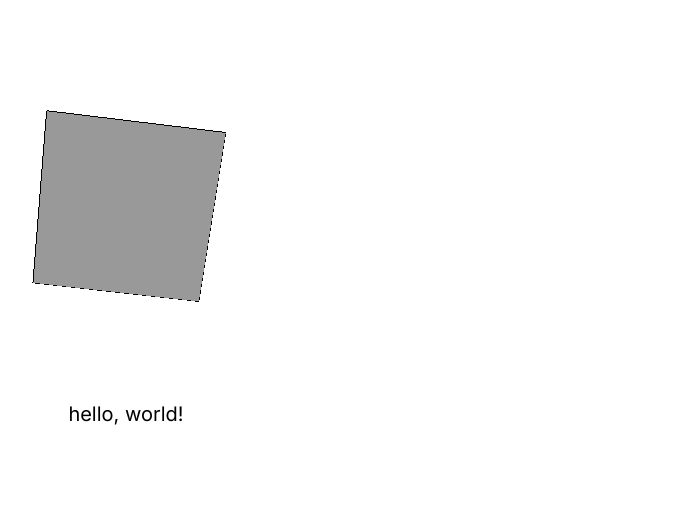
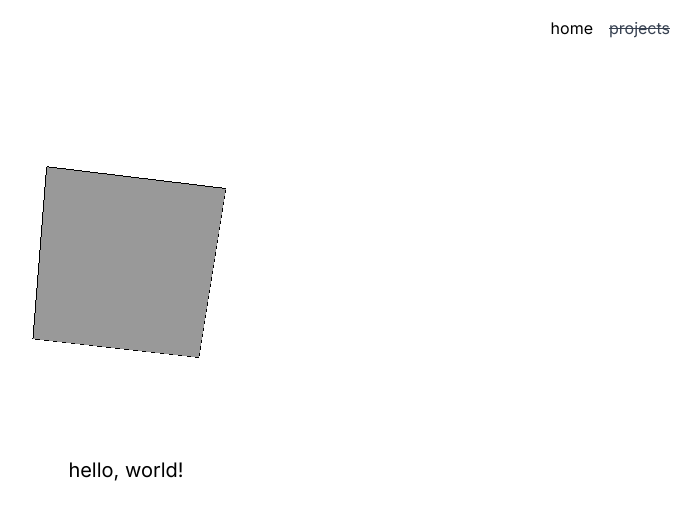
Before and after one commit to schang1146/personal-website, a Next.js app: page / in a window 1280 px wide. Shown: the top 520 px of the page, without its empty margins (514-1214 px from the left). Built offline with nearby package versions, Linux system fonts and the light colour scheme.

Commit message:
Add Navbar (#12)

```diff
--- a/src/app/layout.tsx
+++ b/src/app/layout.tsx
@@ -1,6 +1,8 @@
 import type { Metadata } from "next";
 import { Inter } from "next/font/google";
 import "./globals.css";
+
+import Navbar from "@/components/navbar";
 
 const inter = Inter({ subsets: ["latin"] });
 
@@ -16,10 +18,9 @@ export default function RootLayout({
 }) {
   return (
     <html lang="en">
-      <body className={inter.className}>
-        <main className="min-h-screen grid grid-cols-1 grid-rows-2 px-24">
-          {children}
-        </main>
+      <body className={`${inter.className} min-h-screen flex flex-col px-24`}>
+        <Navbar></Navbar>
+        <main>{children}</main>
       </body>
     </html>
   );
--- /dev/null
+++ b/src/components/navbar.tsx
@@ -0,0 +1,22 @@
+import Link from "next/link";
+
+export default function Navbar() {
+  return (
+    <nav className="flex items-center justify-between py-4">
+      <div></div>
+      <ul>
+        <li className="[&>*]:ml-4">
+          <Link href="/">home</Link>
+          <Link
+            href="/projects"
+            className="pointer-events-none line-through text-gray-700"
+            aria-disabled="true"
+            tabIndex={-1}
+          >
+            projects
+          </Link>
+        </li>
+      </ul>
+    </nav>
+  );
+}
```
